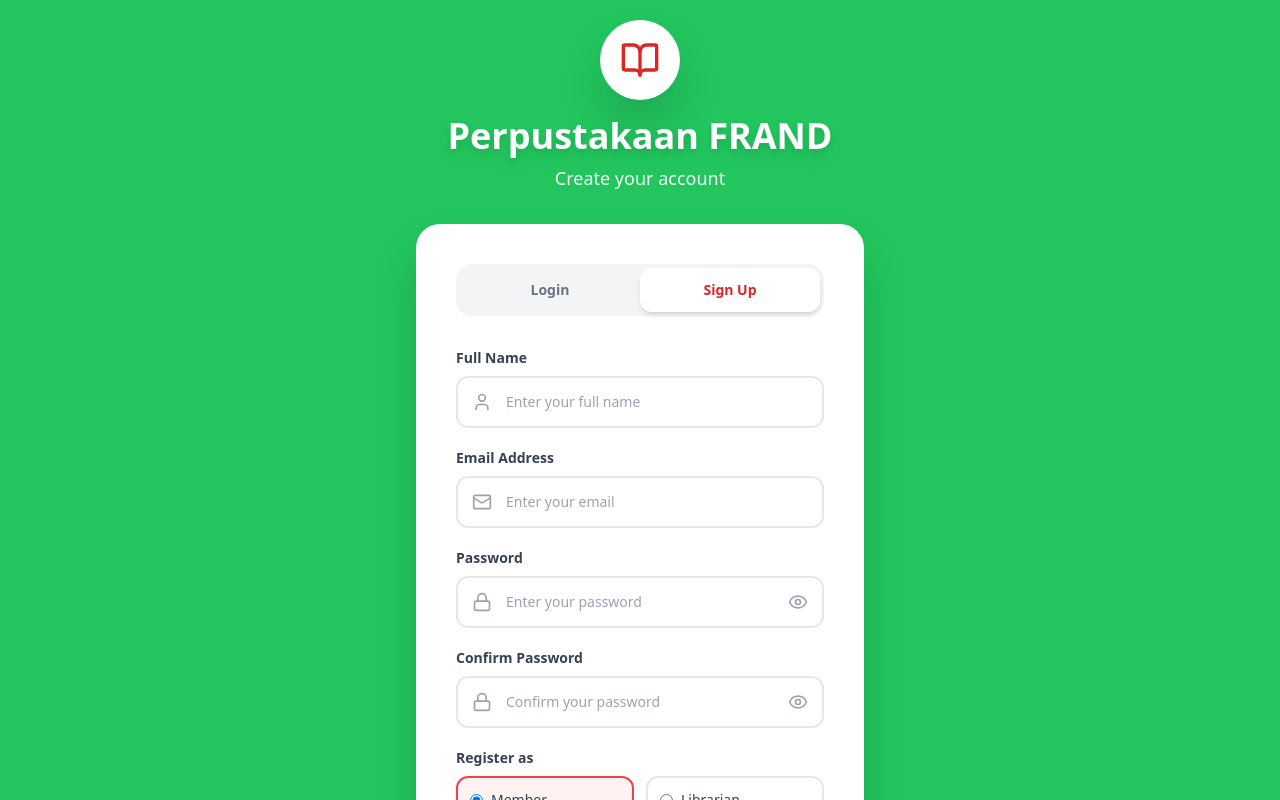
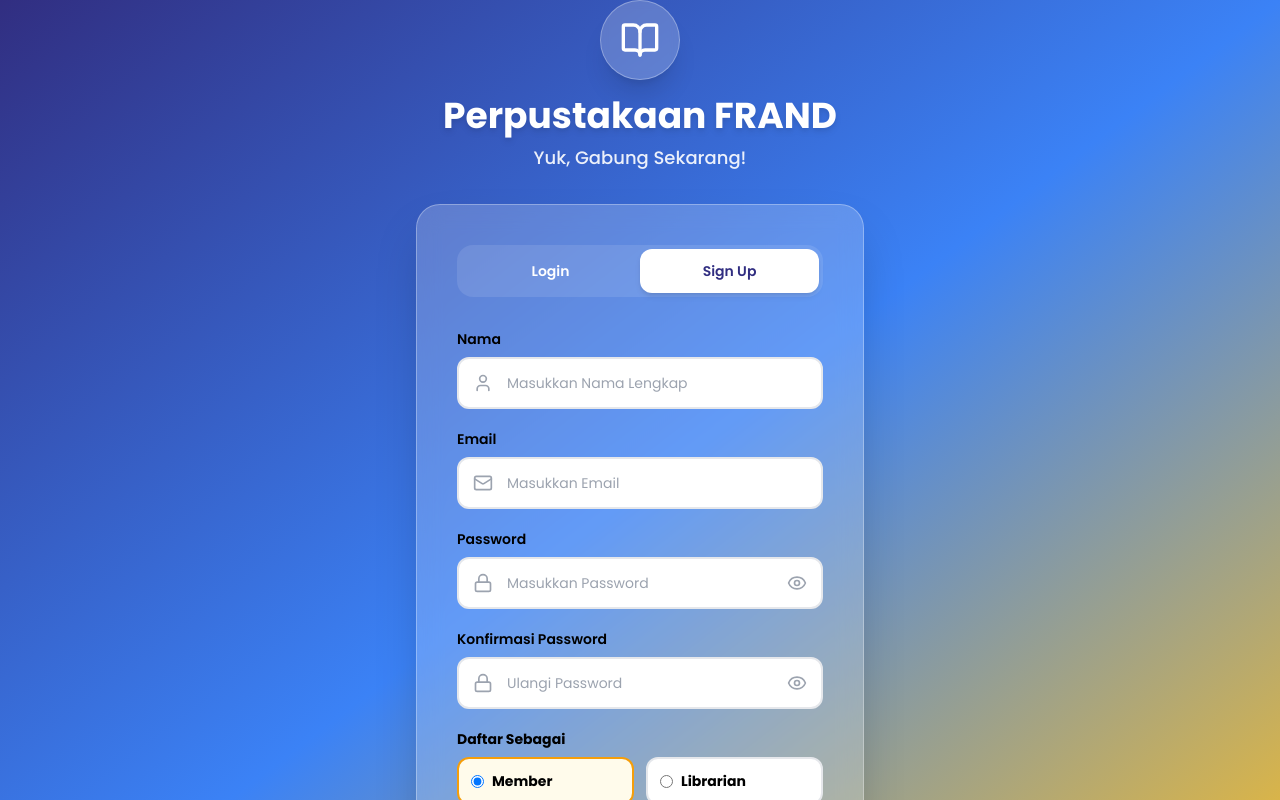
Before and after one commit to nadshafy/uas-paw-kelompok3-LMS, a React (Create React App) app in the folder lms_03/: page / in a window 1280 px wide. Both pictures are taken after a click on the button "Sign Up". Shown: the top 800 px of the page. Built offline with nearby package versions, Linux system fonts and the light colour scheme.

Commit message:
perubahan login dan sign up

```diff
--- a/lms_03/public/index.html
+++ b/lms_03/public/index.html
@@ -11,6 +11,13 @@
     />
     <link rel="apple-touch-icon" href="%PUBLIC_URL%/logo192.png" />
     <link rel="manifest" href="%PUBLIC_URL%/manifest.json" />
+
+    <link rel="preconnect" href="https://fonts.googleapis.com" />
+    <link rel="preconnect" href="https://fonts.gstatic.com" crossorigin />
+    <link
+      href="https://fonts.googleapis.com/css2?family=Poppins:wght@300;400;500;600;700&display=swap"
+      rel="stylesheet"
+    />
     <title>Library Management System</title>
   </head>
   <body>
--- a/lms_03/src/components/auth/InputField.js
+++ b/lms_03/src/components/auth/InputField.js
@@ -14,8 +14,10 @@ const InputField = ({
   const [focused, setFocused] = useState(false);
 
   return (
-    <div className="mb-5">
-      <label className="block mb-2 text-sm font-semibold text-gray-700">
+    // 1. Tambah font-['Poppins']
+    <div className="mb-5 font-['Poppins']">
+      {/* 2. Ubah text-gray-700 jadi text-black */}
+      <label className="block mb-2 text-sm font-semibold text-black">
         {label}
       </label>
       <div className="relative">
@@ -33,13 +35,15 @@ const InputField = ({
           placeholder={placeholder}
           onFocus={() => setFocused(true)}
           onBlur={() => setFocused(false)}
-          className={`w-full py-3.5 px-4 ${
+          // 3. Tambah text-black agar hasil ketikan hitam pekat
+          // 4. Perbaiki border-white-500 jadi border-amber-500 (Emas) saat fokus
+          className={`w-full py-3.5 px-4 text-black ${
             Icon ? "pl-12" : ""
           } border-2 rounded-xl text-sm transition-all outline-none ${
             error
               ? "border-red-500"
               : focused
-              ? "border-white-500"
+              ? "border-amber-500" // Fixed: Jadi Amber (Emas) agar valid dan serasi
               : "border-gray-200"
           }`}
         />
--- a/lms_03/src/components/auth/LoginForm.js
+++ b/lms_03/src/components/auth/LoginForm.js
@@ -11,7 +11,7 @@ const LoginForm = ({
   onSubmit,
 }) => {
   return (
-    <div>
+    <div className="font-['Poppins']">
       <InputField
         label="Email"
         type="email"
@@ -19,7 +19,7 @@ const LoginForm = ({
         value={formData.email}
         onChange={onInputChange}
         error={errors.email}
-        placeholder="Masukkan email"
+        placeholder="Masukkan Email"
         icon={Mail}
       />
 
@@ -29,7 +29,7 @@ const LoginForm = ({
         value={formData.password}
         onChange={onInputChange}
         error={errors.password}
-        placeholder="Masukkan password"
+        placeholder="Masukkan Password"
       />
 
       <div className="text-right mb-6">
@@ -39,7 +39,8 @@ const LoginForm = ({
             e.preventDefault();
             alert("Password reset feature coming soon!");
           }}
-          className="text-#00000-600 text-xs font-medium hover:text-red-700 transition-colors"
+          // Link tetap putih, hover jadi Amber terang biar match
+          className="text-white text-xs font-medium hover:text-amber-100 transition-colors"
         >
           Forgot Password?
         </a>
@@ -48,10 +49,13 @@ const LoginForm = ({
       <button
         onClick={onSubmit}
         disabled={isLoading}
+        // UBAH WARNA TOMBOL:
+        // Menggunakan bg-amber-500 (Emas) -> hover ke amber-600 (Emas Gelap)
+        // Ditambah shadow warna amber biar makin glowing elegant
         className={`w-full py-4 rounded-xl text-base font-semibold text-white transition-all shadow-lg ${
           isLoading
             ? "bg-gray-400 cursor-not-allowed"
-            : "bg-gradient-to-r from-black to-black hover:shadow-xl hover:-translate-y-0.5"
+            : "bg-amber-500 hover:bg-amber-600 hover:shadow-amber-500/40 hover:shadow-xl hover:-translate-y-0.5"
         }`}
       >
         {isLoading ? "Please wait..." : "Login"}
--- a/lms_03/src/components/auth/PasswordInput.js
+++ b/lms_03/src/components/auth/PasswordInput.js
@@ -13,8 +13,10 @@ const PasswordInput = ({
   const [focused, setFocused] = useState(false);
 
   return (
-    <div className="mb-5">
-      <label className="block mb-2 text-sm font-semibold text-gray-700">
+    // 1. Tambah font-['Poppins']
+    <div className="mb-5 font-['Poppins']">
+      {/* 2. Ubah text-gray-700 jadi text-black */}
+      <label className="block mb-2 text-sm font-semibold text-black">
         {label}
       </label>
       <div className="relative">
@@ -30,11 +32,13 @@ const PasswordInput = ({
           placeholder={placeholder}
           onFocus={() => setFocused(true)}
           onBlur={() => setFocused(false)}
-          className={`w-full py-3.5 px-4 pl-12 pr-12 border-2 rounded-xl text-sm transition-all outline-none ${
+          // 3. Tambah text-black agar ketikan berwarna hitam
+          // 4. Perbaiki border-black- (typo) jadi border-amber-500 (Emas) saat fokus
+          className={`w-full py-3.5 px-4 pl-12 pr-12 text-black border-2 rounded-xl text-sm transition-all outline-none ${
             error
               ? "border-red-500"
               : focused
-              ? "border-black-"
+              ? "border-amber-500"
               : "border-gray-200"
           }`}
         />
--- a/lms_03/src/components/auth/RoleSelector.js
+++ b/lms_03/src/components/auth/RoleSelector.js
@@ -2,16 +2,19 @@ import React from "react";
 
 const RoleSelector = ({ value, onChange }) => {
   return (
-    <div className="mb-5">
-      <label className="block mb-2 text-sm font-semibold text-gray-700">
-        Register as
+    // 1. Font Poppins tetap ada
+    <div className="mb-5 font-['Poppins']">
+      {/* 2. Label Judul: text-black (Hitam) & font-bold */}
+      <label className="block mb-2 text-sm font-bold text-black">
+        Daftar Sebagai
       </label>
       <div className="grid grid-cols-2 gap-3">
+        {/* Pilihan 1: Member */}
         <label
           className={`flex items-center p-3 border-2 rounded-xl cursor-pointer transition-all ${
             value === "member"
-              ? "border-red-500 bg-red-50"
-              : "border-gray-200 bg-white hover:border-gray-300"
+              ? "border-amber-500 bg-amber-50" // Active: Border Emas
+              : "border-gray-200 bg-white hover:border-amber-200" // Inactive: Putih
           }`}
         >
           <input
@@ -20,16 +23,19 @@ const RoleSelector = ({ value, onChange }) => {
             value="member"
             checked={value === "member"}
             onChange={onChange}
-            className="mr-2 accent-black-"
+            // Aksen Emas (Amber) biar match sama border, bukan black-500 (invalid)
+            className="mr-2 accent-black-500"
           />
-          <span className="text-sm font-medium text-gray-700">Member</span>
+          {/* Teks Pilihan: text-black (Hitam) */}
+          <span className="text-sm font-bold text-black">Member</span>
         </label>
 
+        {/* Pilihan 2: Librarian */}
         <label
           className={`flex items-center p-3 border-2 rounded-xl cursor-pointer transition-all ${
             value === "librarian"
-              ? "border-red-500 bg-red-50"
-              : "border-gray-200 bg-white hover:border-gray-300"
+              ? "border-amber-500 bg-amber-50"
+              : "border-gray-200 bg-white hover:border-amber-200"
           }`}
         >
           <input
@@ -38,9 +44,10 @@ const RoleSelector = ({ value, onChange }) => {
             value="librarian"
             checked={value === "librarian"}
             onChange={onChange}
-            className="mr-2 accent-black-"
+            className="mr-2 accent-black-500"
           />
-          <span className="text-sm font-medium text-gray-700">Librarian</span>
+          {/* Teks Pilihan: text-black (Hitam) */}
+          <span className="text-sm font-bold text-black">Librarian</span>
         </label>
       </div>
     </div>
--- a/lms_03/src/components/auth/SignUpForm.js
+++ b/lms_03/src/components/auth/SignUpForm.js
@@ -12,26 +12,27 @@ const SignUpForm = ({
   onSubmit,
 }) => {
   return (
-    <div>
+    // 1. Tambahkan font-['Poppins'] di sini
+    <div className="font-['Poppins']">
       <InputField
-        label="Full Name"
+        label="Nama"
         type="text"
         name="name"
         value={formData.name}
         onChange={onInputChange}
         error={errors.name}
-        placeholder="Enter your full name"
+        placeholder="Masukkan Nama Lengkap"
         icon={User}
       />
 
       <InputField
-        label="Email Address"
+        label="Email"
         type="email"
         name="email"
         value={formData.email}
         onChange={onInputChange}
         error={errors.email}
-        placeholder="Enter your email"
+        placeholder="Masukkan Email"
         icon={Mail}
       />
 
@@ -41,16 +42,16 @@ const SignUpForm = ({
         value={formData.password}
         onChange={onInputChange}
         error={errors.password}
-        placeholder="Enter your password"
+        placeholder="Masukkan Password"
       />
 
       <PasswordInput
-        label="Confirm Password"
+        label="Konfirmasi Password"
         name="confirmPassword"
         value={formData.confirmPassword}
         onChange={onInputChange}
         error={errors.confirmPassword}
-        placeholder="Confirm your password"
+        placeholder="Ulangi Password"
       />
 
       <RoleSelector value={formData.role} onChange={onInputChange} />
@@ -58,13 +59,15 @@ const SignUpForm = ({
       <button
         onClick={onSubmit}
         disabled={isLoading}
-        className={`w-full py-4 rounded-xl text-base font-semibold text-white transition-all shadow-lg mt-2 ${
+        // 2. Ubah font-semibold jadi font-bold
+        // 3. Ubah warna jadi bg-amber-500 (Emas) agar serasi dengan Login
+        className={`w-full py-4 rounded-xl text-base font-bold text-white transition-all shadow-lg mt-2 ${
           isLoading
-            ? "bg-gray-400 cursor-not-allowed"
-            : "bg-gradient-to-r from-black to-black hover:shadow-xl hover:-translate-y-0.5"
+            ? "bg-black-400 cursor-not-allowed"
+            : "bg-amber-500 hover:bg-amber-600 hover:shadow-amber-500/40 hover:shadow-xl hover:-translate-y-0.5"
         }`}
       >
-        {isLoading ? "Please wait..." : "Create Account"}
+        {isLoading ? "Please wait..." : "Buat Akun"}
       </button>
     </div>
   );
--- a/lms_03/src/pages/AuthPage.js
+++ b/lms_03/src/pages/AuthPage.js
@@ -21,7 +21,6 @@ const AuthPage = () => {
     const role = localStorage.getItem("userRole");
 
     if (token && role) {
-      // Redirect to appropriate dashboard
       if (role === "librarian") {
         window.location.href = "/dashboard-librarian";
       } else {
@@ -70,34 +69,12 @@ const AuthPage = () => {
     setIsLoading(true);
 
     try {
-      // Simulate API call
-      // TODO: Replace with actual API endpoint
-      // const endpoint = currentPage === 'login'
-      //   ? 'http://your-domain.web.id/api/login'
-      //   : 'http://your-domain.web.id/api/register';
-
-      // const response = await fetch(endpoint, {
-      //   method: 'POST',
-      //   headers: { 'Content-Type': 'application/json' },
-      //   body: JSON.stringify({
-      //     email: formData.email,
-      //     password: formData.password,
-      //     name: formData.name,
-      //     role: formData.role
-      //   })
-      // });
-
-      // const data = await response.json();
-
-      // Simulate successful response
       setTimeout(() => {
-        // Save to localStorage
         localStorage.setItem("token", "dummy-token-" + Date.now());
         localStorage.setItem("userName", formData.name || "User");
         localStorage.setItem("userEmail", formData.email);
         localStorage.setItem("userRole", formData.role);
 
-        // Redirect based on role
         if (formData.role === "librarian") {
           window.location.href = "/dashboard-librarian";
         } else {
@@ -116,7 +93,6 @@ const AuthPage = () => {
     const { name, value } = e.target;
     setFormData((prev) => ({ ...prev, [name]: value }));
 
-    // Clear error when user starts typing
     if (errors[name]) {
       setErrors((prev) => ({ ...prev, [name]: "" }));
     }
@@ -135,33 +111,39 @@ const AuthPage = () => {
   };
 
   return (
-    <div className="min-h-screen bg-gradient-to-br from-green-500 to-green-500 flex items-center justify-center p-5">
+    <div
+      // UBAH BACKGROUND & FONT:
+      // 1. font-['Poppins']: Mengubah font global halaman ini
+      // 2. Gradient: Indigo Gelap -> Biru -> Amber (Emas).
+      // Menggunakan 'amber-400' agar kuningnya terlihat mahal (gold), bukan kuning stabilo.
+      className="min-h-screen flex flex-col items-center justify-center bg-gradient-to-br from-indigo-900 via-blue-500 to-amber-400 font-['Poppins']"
+    >
       <div className="w-full max-w-md">
         {/* Logo & Title */}
         <div className="text-center mb-8 text-white">
-          <div className="inline-flex items-center justify-center w-20 h-20 bg-white rounded-full mb-4 shadow-2xl">
-            <BookOpen size={40} className="text-red-600" />
+          <div className="inline-flex items-center justify-center w-20 h-20 bg-white/20 backdrop-blur-sm rounded-full mb-4 shadow-xl border border-white/30">
+            <BookOpen size={40} className="text-white" />
           </div>
-          <h1 className="text-4xl font-bold mb-2 drop-shadow-lg">
+          <h1 className="text-4xl font-bold mb-2 drop-shadow-md">
             Perpustakaan FRAND
           </h1>
-          <p className="text-lg opacity-95">
+          <p className="text-lg opacity-90 font-medium">
             {currentPage === "login"
               ? "Selamat Datang!"
-              : "Create your account"}
+              : "Yuk, Gabung Sekarang!"}
           </p>
         </div>
 
-        {/* Auth Card */}
-        <div className="bg-white rounded-3xl p-10 shadow-2xl">
+        {/* Auth Card - Glass Effect */}
+        <div className="bg-white/20 backdrop-blur-md border border-white/30 rounded-3xl p-10 shadow-2xl">
           {/* Tabs */}
-          <div className="flex mb-8 bg-gray-100 rounded-2xl p-1">
+          <div className="flex mb-8 bg-white/10 rounded-2xl p-1">
             <button
               onClick={() => switchPage("login")}
               className={`flex-1 py-3 rounded-xl text-sm font-semibold transition-all ${
                 currentPage === "login"
-                  ? "bg-white text-red-600 shadow-md"
-                  : "text-gray-500 hover:text-gray-700"
+                  ? "bg-white text-indigo-900 shadow-md" // Teks aktif tetap Indigo Gelap agar kontras
+                  : "text-white hover:bg-white/10"
               }`}
             >
               Login
@@ -170,8 +152,8 @@ const AuthPage = () => {
               onClick={() => switchPage("signup")}
               className={`flex-1 py-3 rounded-xl text-sm font-semibold transition-all ${
                 currentPage === "signup"
-                  ? "bg-white text-red-600 shadow-md"
-                  : "text-gray-500 hover:text-gray-700"
+                  ? "bg-white text-indigo-900 shadow-md"
+                  : "text-white hover:bg-white/10"
               }`}
             >
               Sign Up
@@ -199,7 +181,7 @@ const AuthPage = () => {
         </div>
 
         {/* Footer */}
-        <p className="text-center mt-6 text-white text-sm opacity-90">
+        <p className="text-center mt-6 text-white text-sm opacity-80 font-medium">
           UAS PAW - Library Management System
         </p>
       </div>
```
